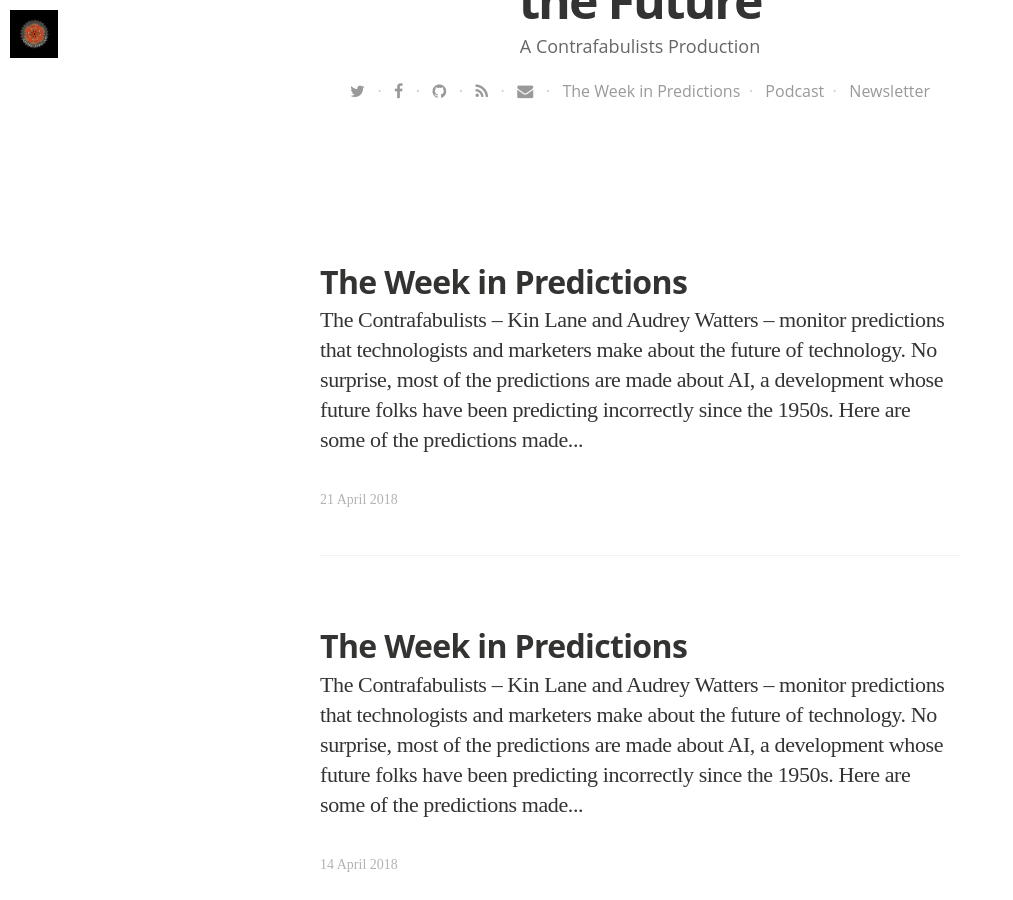
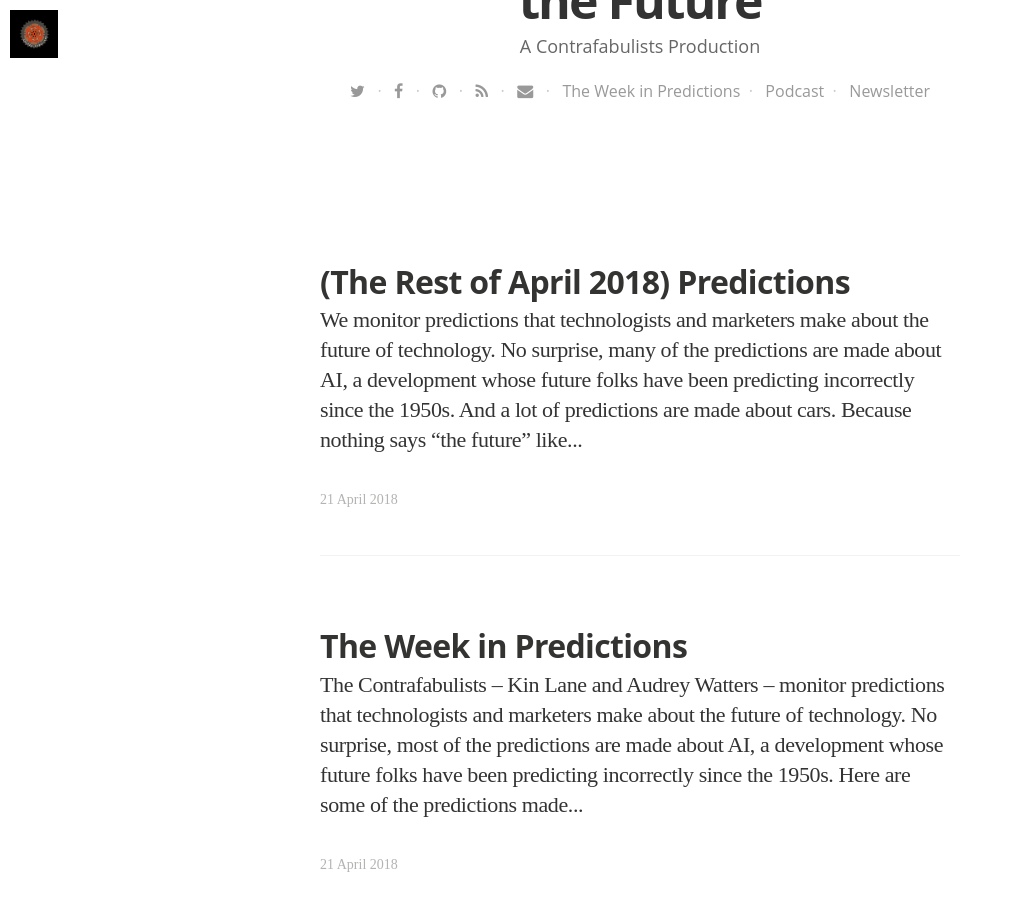
Before and after one commit to Contrafabulists/predictions, a Jekyll site: the page built from blog/index.html, in a window 1280 px wide and 900 px high, scrolled down 609 px. Shown: the whole window, without its empty margins (0-1013 px from the left). Built offline with Jekyll 4.4.1, drawn with Linux system fonts in a browser that asks for light colours; nearby versions of some CDN libraries; some web fonts are replaced; the list of posts is cut into pages by our own code; some of the changed text lies outside the part shown.

Commit message:
new article

```diff
--- /dev/null
+++ b/_posts/2018-05-01-predictions.html
@@ -0,0 +1,21 @@
+---
+layout: post
+title: "(The Rest of April 2018) Predictions"
+date: 2018-04-21 12:40:00 +0000
+tags:
+image: https://s3.amazonaws.com/contrafabulists/2018-04-21-owl.jpg
+imagecredits: https://www.flickr.com/photos/drsigmund/11245188823
+---
+<p><em>We monitor predictions that technologists and marketers make about the future of technology. No surprise, many of the predictions are made about AI, a development whose future folks have been predicting incorrectly since the 1950s. And a lot of predictions are made about cars. Because nothing says &#8220;the future&#8221; like an automobile.</em></p>
+
+<p><em>Starting in May 2018, we will post updates here once a month. So here are the predictions that rounded out the rest of the month of April:</em></p>
+
+<p>&#8220;Gender parity in computer science could take 280 years,&#8221; <a href="https://www.computerworld.com.au/article/640548/gender-parity-computer-science-could-take-280-years/">says Computerworld</a>.</p>
+
+<p>&#8220;In-screen fingerprint sensors coming to 100 million phones by 2019?&#8221; <a href="https://www.cnet.com/news/in-screen-fingerprint-sensors-coming-to-100-million-phones-by-2019-report/">Cnet wonders</a>.</p>
+
+<p><a href="https://arstechnica.com/cars/2018/04/ford-to-end-almost-all-us-car-sales-focusing-on-suvs-and-trucks/">Via Ars Technica</a>: &#8220;Say goodbye to nearly all of Ford’s car lineup: Sales end by 2020.&#8221;</p>
+
+<p><a href="https://www.forbes.com/sites/alexknapp/2018/04/25/gartner-estimates-ai-business-value-to-reach-nearly-4-trillion-by-2022/#3c28371a33f9">Forbes repeats the Gartner party line</a>: &#8220;Gartner Estimates AI Business Value To Reach Nearly $4 Trillion By 2022.&#8221;</p>
+
+<p>&#8220;Studio Ghibli plans to open new theme park near Nagoya by 2022,&#8221; <a href="https://www.japantimes.co.jp/news/2018/04/25/national/studio-ghibli-plans-open-new-theme-park-near-nagoya-2022/">says Japan Times</a>.</p>
--- a/index.html
+++ b/index.html
@@ -7,7 +7,7 @@
 
 <p>This Contrafabulist project will track the predictions being made about the future of science and technology. Who's right? Who's wrong? And who are the loudest voices shaping not so much the future itself as much as our <em>imagination</em> about what the future is supposed to look like?</p>
 
-<p><strong>The Week in Predictions</strong>: <a href="http://predictions.contrafabulists.com/2018/04/21/week-in-predictions">21 April 2018</a></p>
+<p><strong>The Month in Predictions</strong>: <a href="http://predictions.contrafabulists.com/2018/05/01/predictions">April 2018</a></p>
 
 <p><strong>The Year in Predictions</strong>: <a href="http://predictions.contrafabulists.com/2018/01/01/2018-in-predictions">What Tech Predicts for 2018</a></p>
 
```
